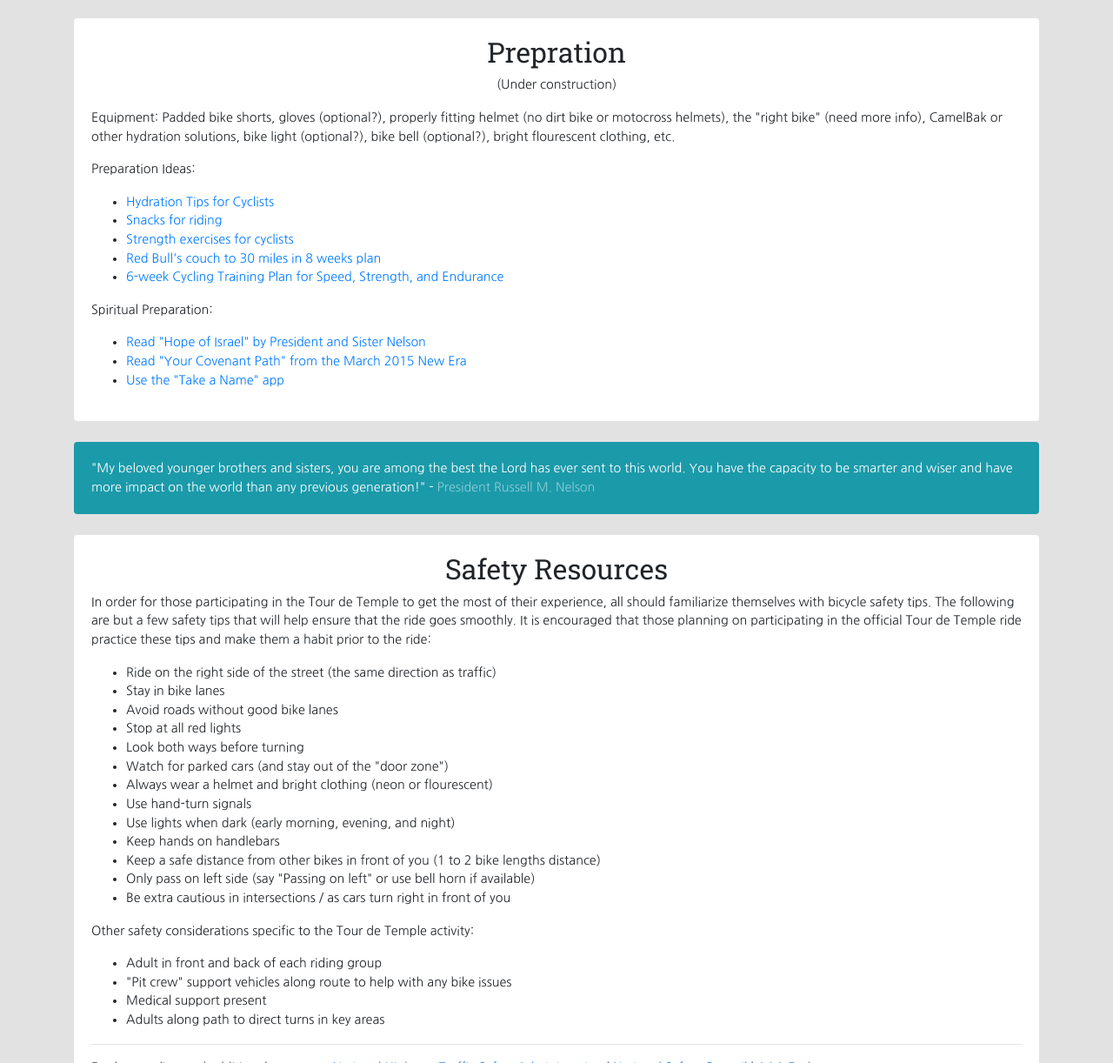
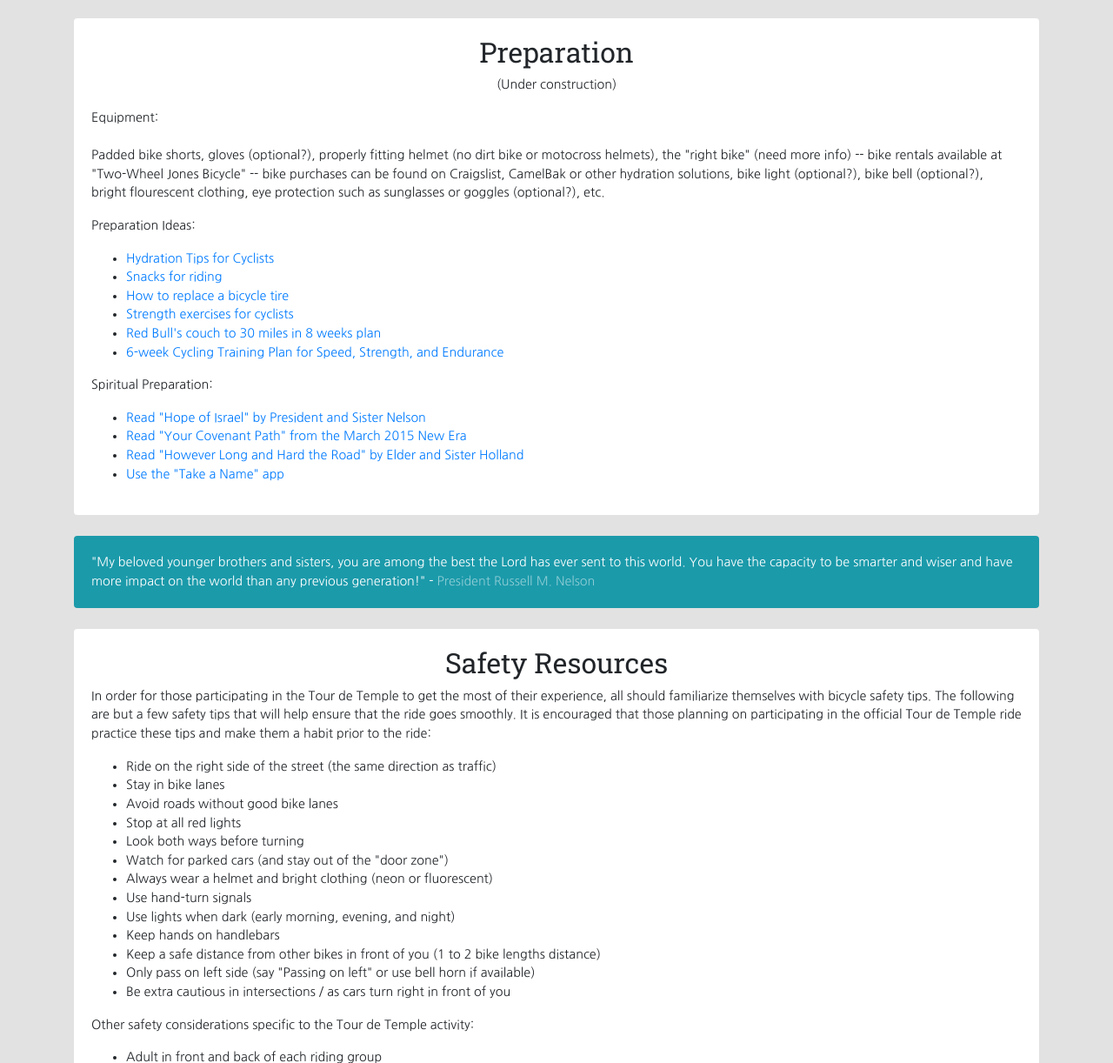
Before and after one commit to tourdetemple2018/tourdetemple2018.github.io, a website: page prepare.html in a window 1280 px wide. Shown: the part 570-1792 px from the top of the page at 87% size. Drawn offline with Linux system fonts and the light colour scheme.

Commit message:
Fixed typos, added more to Preparation section

```diff
--- a/prepare.html
+++ b/prepare.html
@@ -64,17 +64,18 @@
 			<div class="col-lg-12 text-center mb-4">
 				<div class="card h-100">
 					<div class="card-body preparation-message">
-						<h1>Prepration</h1>
+						<h1>Preparation</h1>
 						<!-- TEMPORARY STYLING -->
 						<p style="text-align: center !important;">(Under construction)</p>
-						<p>	Equipment:
-							Padded bike shorts, gloves (optional?), properly fitting helmet (no dirt bike or motocross helmets), the "right bike" (need more info), CamelBak or other hydration solutions, bike light (optional?), bike bell (optional?), bright flourescent clothing, etc.
+						<p>	Equipment:<br><br>
+							Padded bike shorts, gloves (optional?), properly fitting helmet (no dirt bike or motocross helmets), the "right bike" (need more info) -- bike rentals available at "Two-Wheel Jones Bicycle" -- bike purchases can be found on Craigslist, CamelBak or other hydration solutions, bike light (optional?), bike bell (optional?), bright flourescent clothing, eye protection such as sunglasses or goggles (optional?), etc.
 						</p>
 						<p>
 							Preparation Ideas:<br>
 							<ul>
 							<li><a href="https://www.cycling-inform.com/five-hydration-tips-for-cyclists">Hydration Tips for Cyclists</a></li>
 							<li><a href="https://www.eatright.org/fitness/exercise/exercise-nutrition/5-snacks-for-your-bike-ride">Snacks for riding</a></li>
+							<li><a href="https://www.wikihow.com/Replace-a-Bicycle-Tire">How to replace a bicycle tire</a></li>
 							<li><a href="https://www.trainingpeaks.com/blog/the-best-strength-exercises-for-cyclists/">Strength exercises for cyclists</a></li>
 							<li><a href="https://www.redbull.com/ca-en/beginners-cycling-plan-training-guide">Red Bull's couch to 30 miles in 8 weeks plan</a></li>
 							<li><a href="https://www.bicycling.com/training/a20024513/training-plan/">6-week Cycling Training Plan for Speed, Strength, and Endurance</a></li>
@@ -85,6 +86,7 @@
 							<ul>
 							<li><a href="https://www.lds.org/languages/eng/content/broadcasts/worldwide-devotional-for-young-adults/2018/06/hope-of-israel">Read "Hope of Israel" by President and Sister Nelson</a></li>
 							<li><a href="https://www.lds.org/youth/article/your-covenant-path?lang=eng">Read "Your Covenant Path" from the March 2015 New Era</a></li>
+							<li><a href="https://speeches.byu.edu/talks/jeffrey-r-and-patricia-t-holland_however-long-hard-road/">Read "However Long and Hard the Road" by Elder and Sister Holland</a></li>
 							<li><a href="https://takeaname.kinpoint.com/">Use the "Take a Name" app</a></li>
 							</ul>
 						</p>
@@ -114,7 +116,7 @@
 							<li>Stop at all red lights</li>
 							<li>Look both ways before turning</li>
 							<li>Watch for parked cars (and stay out of the "door zone")</li>
-							<li>Always wear a helmet and bright clothing (neon or flourescent)</li>
+							<li>Always wear a helmet and bright clothing (neon or fluorescent)</li>
 							<li>Use hand-turn signals</li>
 							<li>Use lights when dark (early morning, evening, and night)</li>
 							<li>Keep hands on handlebars</li>
```
Also changed, not shown: about.html (+1 -1 lines), index.html (+1 -1 lines).
